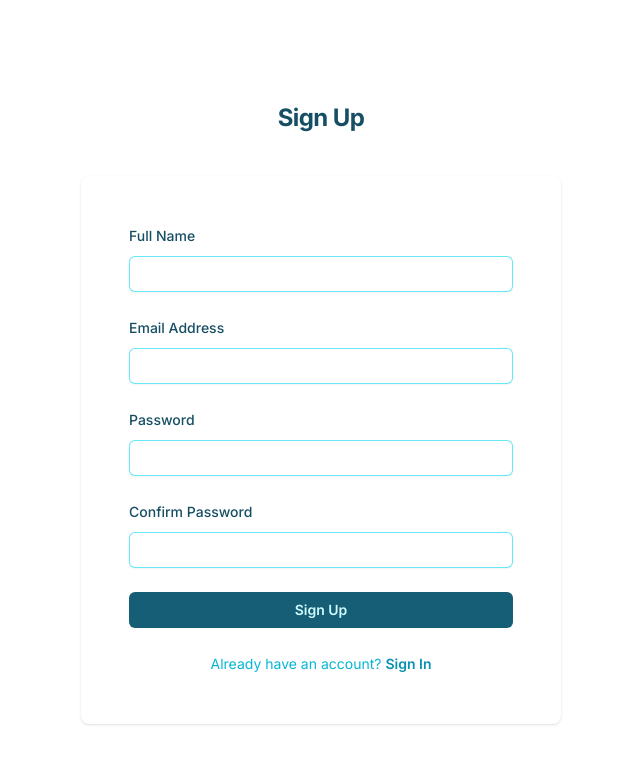
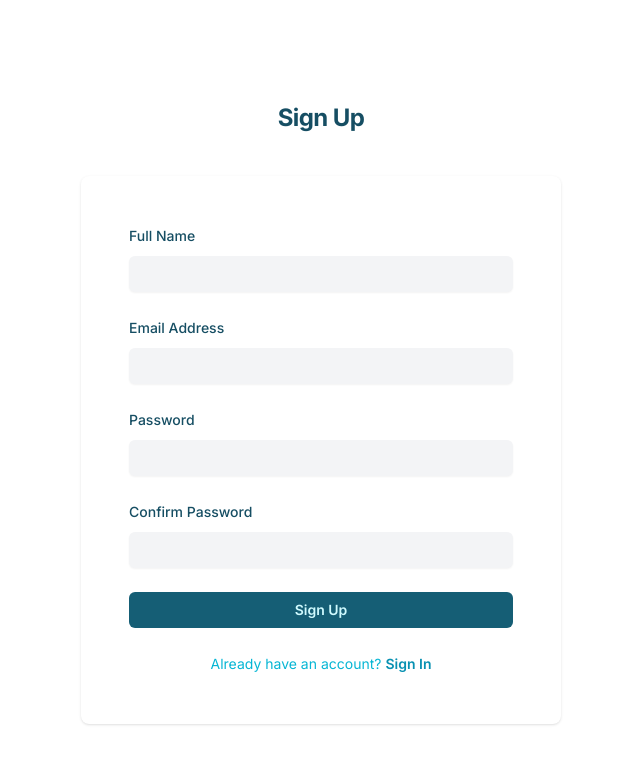
Before and after one commit to myat-hsu-mon/web-scrapping-app, a Next.js app in the folder client/: page /sign-up in a window 1280 px wide. Shown: the top 764 px of the page, without its empty margins (319-959 px from the left). Built offline with nearby package versions, Linux system fonts and the light colour scheme.

Commit message:
fix: sign-in and signup style

```diff
--- a/client/src/app/sign-in/page.tsx
+++ b/client/src/app/sign-in/page.tsx
@@ -23,7 +23,7 @@ export default function SignInPage() {
     <div className="flex min-h-full flex-1 flex-col justify-center py-12 sm:px-6 lg:px-8">
       <div className="sm:mx-auto sm:w-full sm:max-w-md">
         <h2 className="mt-6 text-center text-2xl font-bold leading-9 tracking-tight text-cyan-900">
-          Sign Up
+          Sign In
         </h2>
       </div>
 
@@ -48,7 +48,8 @@ export default function SignInPage() {
                     },
                   })}
                   type="email"
-                  className="block w-full rounded-md border-0 py-1.5 text-cyan-900 shadow-sm ring-1 ring-inset ring-cyan-300 placeholder:text-cyan-400 focus:ring-2 focus:ring-inset focus:ring-cyan-600 sm:text-sm sm:leading-6"
+                  autoComplete='off'
+                  className="block w-full rounded-md border-0 bg-gray-100 py-1.5 text-cyan-900 shadow-sm placeholder:text-cyan-400 focus:ring-2 focus:ring-inset focus:ring-cyan-600 sm:text-sm sm:leading-6"
                 />
                 <ErrorMessage message={errors.email?.message} />
               </div>
@@ -72,7 +73,7 @@ export default function SignInPage() {
                     },
                   })}
                   type="password"
-                  className="block w-full rounded-md border-0 py-1.5 text-cyan-900 shadow-sm ring-1 ring-inset ring-cyan-300 placeholder:text-cyan-400 focus:ring-2 focus:ring-inset focus:ring-cyan-600 sm:text-sm sm:leading-6"
+                  className="block w-full rounded-md border-0 bg-gray-100 py-1.5 text-cyan-900 shadow-sm placeholder:text-cyan-400 focus:ring-2 focus:ring-inset focus:ring-cyan-600 sm:text-sm sm:leading-6"
                 />
                 <ErrorMessage message={errors.password?.message} />
               </div>
--- a/client/src/app/sign-up/page.tsx
+++ b/client/src/app/sign-up/page.tsx
@@ -47,7 +47,7 @@ export default function SignUpPage() {
                   id="name"
                   {...register('name', { required: 'Full Name is required' })}
                   type="text"
-                  className="block w-full rounded-md border-0 py-1.5 text-cyan-900 shadow-sm ring-1 ring-inset ring-cyan-300 placeholder:text-cyan-400 focus:ring-2 focus:ring-inset focus:ring-cyan-600 sm:text-sm sm:leading-6"
+                  className="block w-full rounded-md border-0 bg-gray-100 py-1.5 text-cyan-900 shadow-sm placeholder:text-cyan-400 focus:ring-2 focus:ring-inset focus:ring-cyan-600 sm:text-sm sm:leading-6"
                 />
                 <ErrorMessage message={errors.name?.message} />
               </div>
@@ -71,7 +71,8 @@ export default function SignUpPage() {
                     },
                   })}
                   type="email"
-                  className="block w-full rounded-md border-0 py-1.5 text-cyan-900 shadow-sm ring-1 ring-inset ring-cyan-300 placeholder:text-cyan-400 focus:ring-2 focus:ring-inset focus:ring-cyan-600 sm:text-sm sm:leading-6"
+                  autoComplete="off"
+                  className="block w-full rounded-md border-0 bg-gray-100 py-1.5 text-cyan-900 shadow-sm placeholder:text-cyan-400 focus:ring-2 focus:ring-inset focus:ring-cyan-600 sm:text-sm sm:leading-6"
                 />
                 <ErrorMessage message={errors.email?.message} />
               </div>
@@ -95,7 +96,7 @@ export default function SignUpPage() {
                     },
                   })}
                   type="password"
-                  className="block w-full rounded-md border-0 py-1.5 text-cyan-900 shadow-sm ring-1 ring-inset ring-cyan-300 placeholder:text-cyan-400 focus:ring-2 focus:ring-inset focus:ring-cyan-600 sm:text-sm sm:leading-6"
+                  className="block w-full rounded-md border-0 bg-gray-100 py-1.5 text-cyan-900 shadow-sm placeholder:text-cyan-400 focus:ring-2 focus:ring-inset focus:ring-cyan-600 sm:text-sm sm:leading-6"
                 />
                 <ErrorMessage message={errors.password?.message} />
               </div>
@@ -116,7 +117,7 @@ export default function SignUpPage() {
                     validate: validatePasswordMatch,
                   })}
                   type="password"
-                  className="block w-full rounded-md border-0 py-1.5 text-cyan-900 shadow-sm ring-1 ring-inset ring-cyan-300 placeholder:text-cyan-400 focus:ring-2 focus:ring-inset focus:ring-cyan-600 sm:text-sm sm:leading-6"
+                  className="block w-full rounded-md border-0 bg-gray-100 py-1.5 text-cyan-900 shadow-sm placeholder:text-cyan-400 focus:ring-2 focus:ring-inset focus:ring-cyan-600 sm:text-sm sm:leading-6"
                 />
                 <ErrorMessage message={errors.confirmPassword?.message} />
               </div>
```
Also changed, not shown: 1 other file (tests, documents, lock files or other folders).
